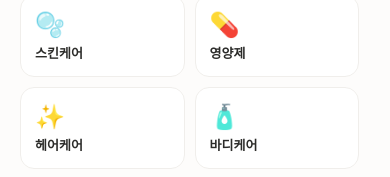
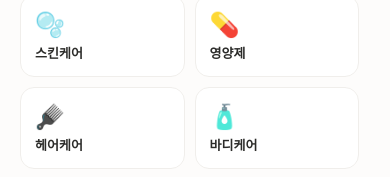
Before and after one commit to kirstenkim96-cpu/GlowDay, a React Native app: screen /Add in a window 390 px wide. Shown: the part 151-328 px from the top of the page. Built offline with nearby package versions, Linux system fonts and the light colour scheme.

Commit message:
카테고리 수정: 피부과→병원, 기타 아이콘 🎸로 변경

```diff
--- a/src/constants/theme.ts
+++ b/src/constants/theme.ts
@@ -45,13 +45,13 @@ export const Colors = {
 
 // ─── 카테고리 ────────────────────────────────────────────
 export const Categories = {
-  skincare: { label: '스킨케어', color: '#D4537E', icon: '🫧', emoji: 'bubbles' },
+  skincare: { label: '스킨케어', color: '#D4537E', icon: '💧', emoji: 'water' },
   supplement: { label: '영양제', color: '#EF9F27', icon: '💊', emoji: 'pill' },
   haircare: { label: '헤어케어', color: '#8B5CF6', icon: '✨', emoji: 'sparkles' },
   bodycare: { label: '바디케어', color: '#1D9E75', icon: '🧴', emoji: 'lotion' },
   salon: { label: '살롱 예약', color: '#F472B6', icon: '💇‍♀️', emoji: 'cut' },
-  clinic: { label: '피부과', color: '#06B6D4', icon: '🏥', emoji: 'hospital' },
-  other: { label: '기타', color: '#94A3B8', icon: '🌸', emoji: 'blossom' },
+  clinic: { label: '병원', color: '#06B6D4', icon: '🏥', emoji: 'hospital' },
+  other: { label: '기타', color: '#94A3B8', icon: '🎸', emoji: 'guitar' },
 } as const;
 
 export type CategoryKey = keyof typeof Categories;
--- a/src/db/categories.ts
+++ b/src/db/categories.ts
@@ -8,7 +8,7 @@ export interface CustomCategory {
 }
 
 const COLORS = ['#D4537E','#EF9F27','#8B5CF6','#1D9E75','#F472B6','#06B6D4','#E8789A','#3B82F6','#F59E0B','#10B981','#6366F1','#EC4899','#14B8A6','#F97316','#8B5CF6','#64748B'];
-const ICONS = ['🫧','💊','✨','🧴','💆‍♀️','🧘‍♀️','💅','👁️','🦷','💪','🥤','🍵','🌿','🧖‍♀️','💎','🪷','🌙','☀️','💧','💖','🍃','🥝','🫐','💐','🪻','🌺','🏃‍♀️','🧘','💤'];
+const ICONS = ['💧','💊','✨','🧴','💆‍♀️','🧘‍♀️','💅','👁️','🦷','💪','🥤','🍵','🌿','🧖‍♀️','💎','🪷','🌙','☀️','🫧','💖','🧴','🍃','🥝','🫐','💐','🪻','🌺','🏃‍♀️','🧘','💤'];
 
 let db: any = null;
 if (Platform.OS !== 'web') {
@@ -23,10 +23,10 @@ export function getAvailableIcons() { return ICONS; }
 export const DEFAULT_CATEGORIES: Record<string, { label: string; color: string; icon: string }> = {
   skincare: { label: '스킨케어', color: '#D4537E', icon: '🫧' },
   supplement: { label: '영양제', color: '#EF9F27', icon: '💊' },
-  haircare: { label: '헤어케어', color: '#8B5CF6', icon: '✨' },
+  haircare: { label: '헤어케어', color: '#8B5CF6', icon: '🪮' },
   bodycare: { label: '바디케어', color: '#1D9E75', icon: '🧴' },
   salon: { label: '살롱 예약', color: '#F472B6', icon: '💇‍♀️' },
-  clinic: { label: '피부과', color: '#06B6D4', icon: '🏥' },
+  clinic: { label: '병원', color: '#06B6D4', icon: '🏥' },
 };
 
 let customCategories: CustomCategory[] = [];
```
